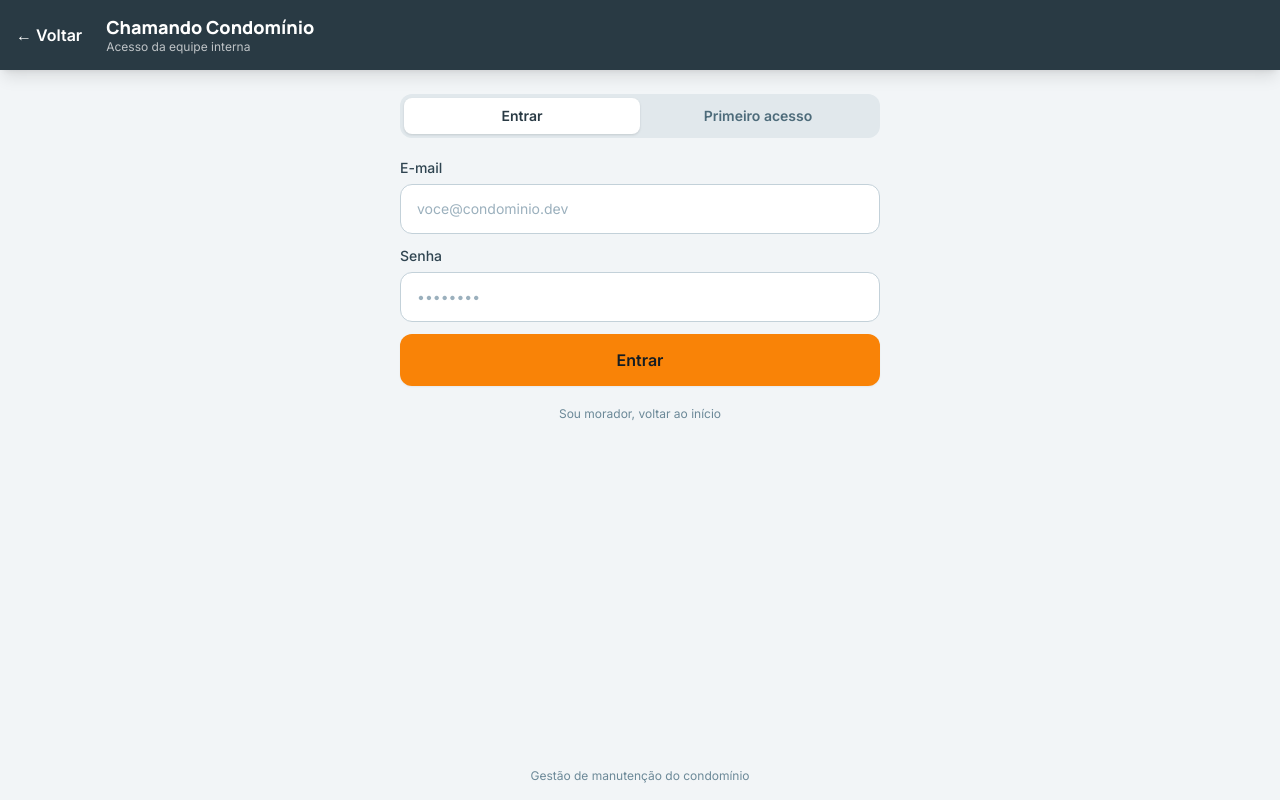
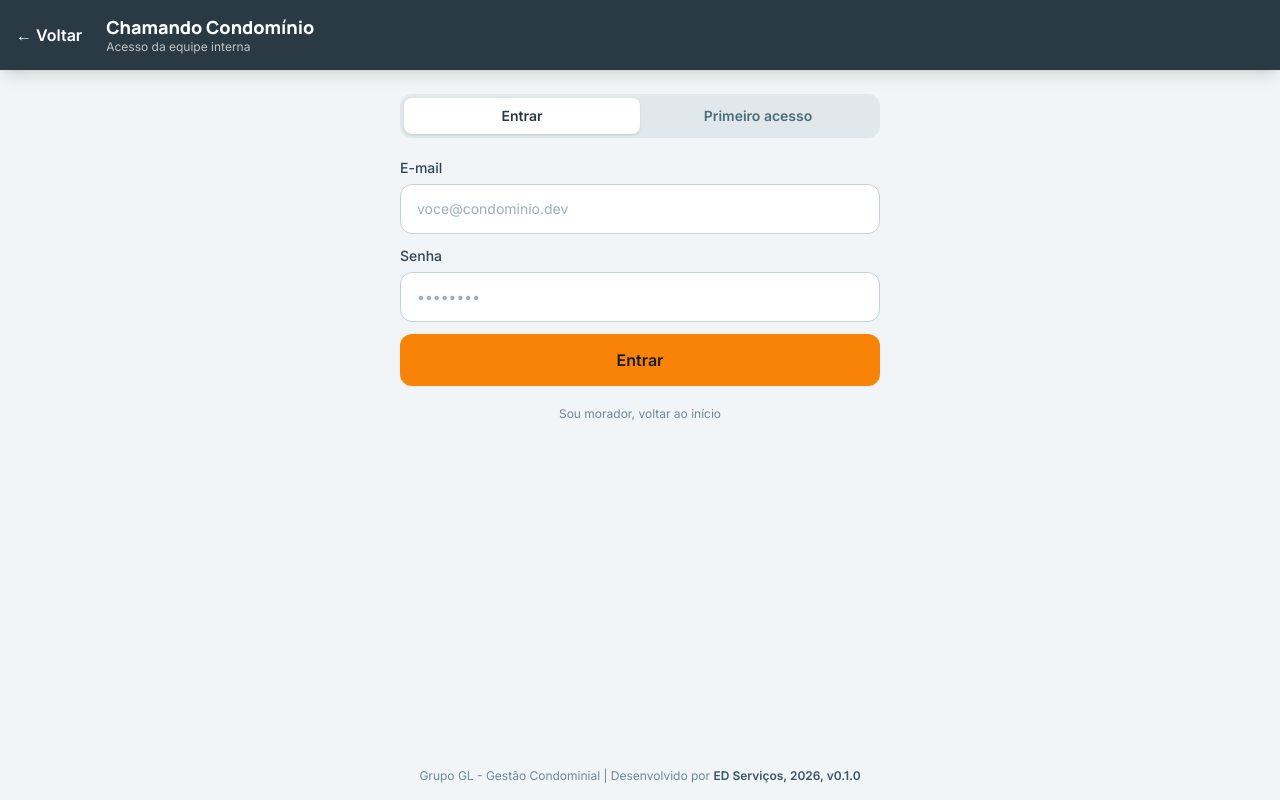
Before and after one commit to Brito92/gestao-chamados-condominio, a React (Vite) app in the folder frontend/: page /#/login in a window 1280 px wide. Built offline with nearby package versions, Linux system fonts and the light colour scheme; no server answers.

Commit message:
Alteração de textos do home e rodapé

```diff
--- a/frontend/src/components/LayoutPublico.tsx
+++ b/frontend/src/components/LayoutPublico.tsx
@@ -21,7 +21,15 @@ export function LayoutPublico({
       </header>
       <main className="flex-1 px-4 py-6 max-w-lg w-full mx-auto">{children}</main>
       <footer className="text-center text-xs text-ardosia-400 py-4">
-        Gestão de manutenção do condomínio
+        Grupo GL - Gestão Condominial | Desenvolvido por{' '}
+        <a
+          href="https://www.linkedin.com/in/elo-serviços-6aa429428"
+          target="_blank"
+          rel="noopener noreferrer"
+          className="text-ardosia-600 hover:text-ardosia-800 font-semibold transition-colors duration-200"
+        >
+          ED Serviços, 2026, v0.1.0
+        </a>
       </footer>
     </div>
   );
--- a/frontend/src/pages/publico/Home.tsx
+++ b/frontend/src/pages/publico/Home.tsx
@@ -5,7 +5,7 @@ export function Home() {
     <div className="min-h-screen bg-ardosia-800 flex flex-col justify-between px-6 py-10">
       <div className="max-w-lg w-full mx-auto flex-1 flex flex-col justify-center gap-12">
         <div className="text-center">
-          <p className="font-display font-extrabold text-5xl text-white mb-3">Chamados Condomínio</p>
+          <p className="font-display font-extrabold text-5xl text-white mb-3"> Grupo - GL<br />Chamados Condomínio</p>
           <p className="text-ardosia-200 text-base leading-relaxed">
             Chamados de manutenção do seu condomínio, do relato à conclusão.
           </p>
@@ -24,17 +24,17 @@ export function Home() {
           >
             Consultar meu chamado
           </Link>
+          <Link
+          to="/login"
+          className="bg-ardosia-700 hover:bg-ardosia-600 active:bg-ardosia-500 active:scale-[0.98] text-white font-semibold rounded-2xl px-6 py-5 text-center border border-ardosia-600 shadow-md hover:shadow-lg transition-all duration-200 text-lg"
+        >
+          Equipe Interna →
+        </Link>
+
         </div>
       </div>
 
-      <div className="max-w-lg w-full mx-auto pt-8">
-        <Link
-          to="/login"
-          className="block text-center text-sm text-ardosia-400 hover:text-ardosia-200 transition-colors duration-200"
-        >
-          Sou da equipe interna (síndico, compras, artífice) →
-        </Link>
-      </div>
+
     </div>
   );
 }
```
